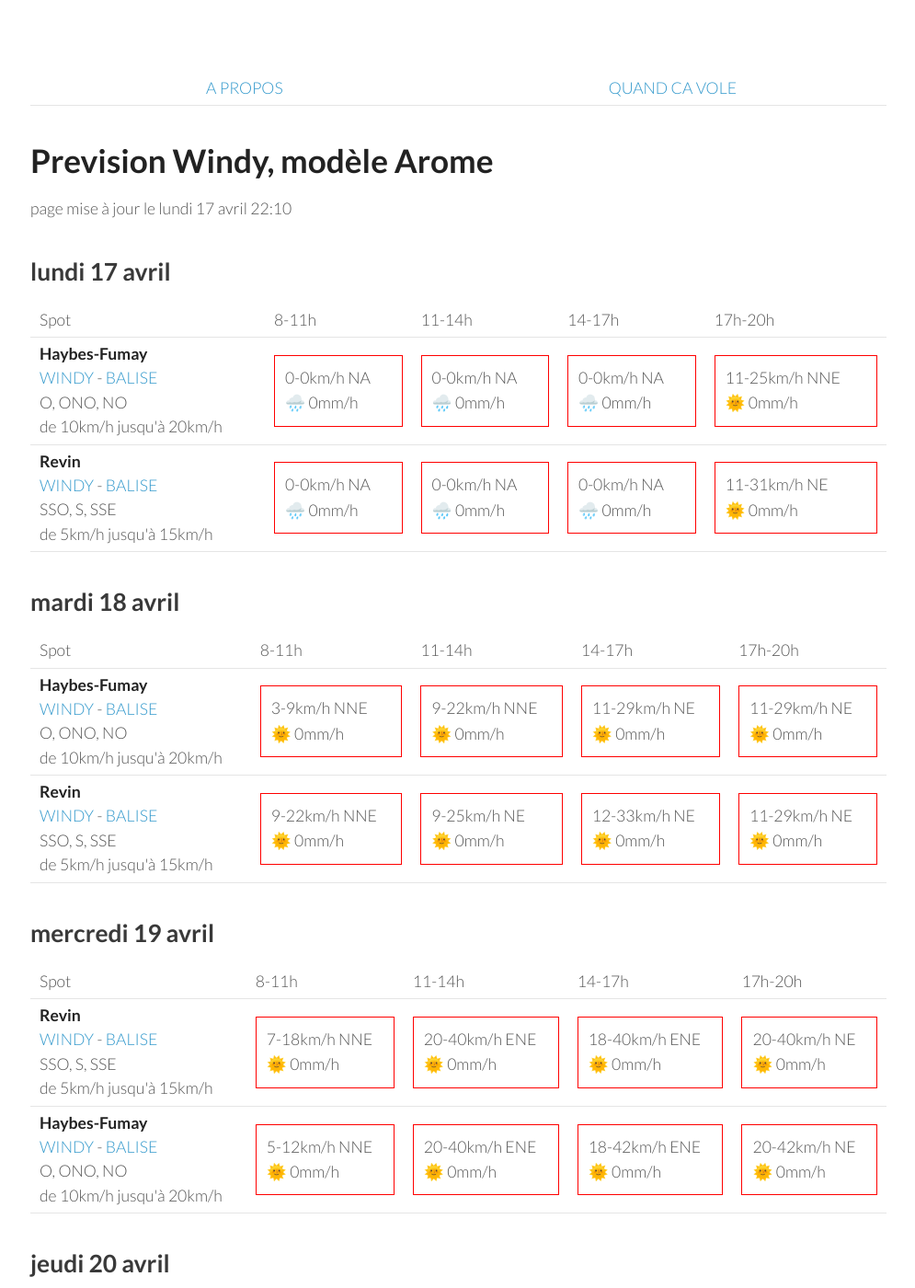
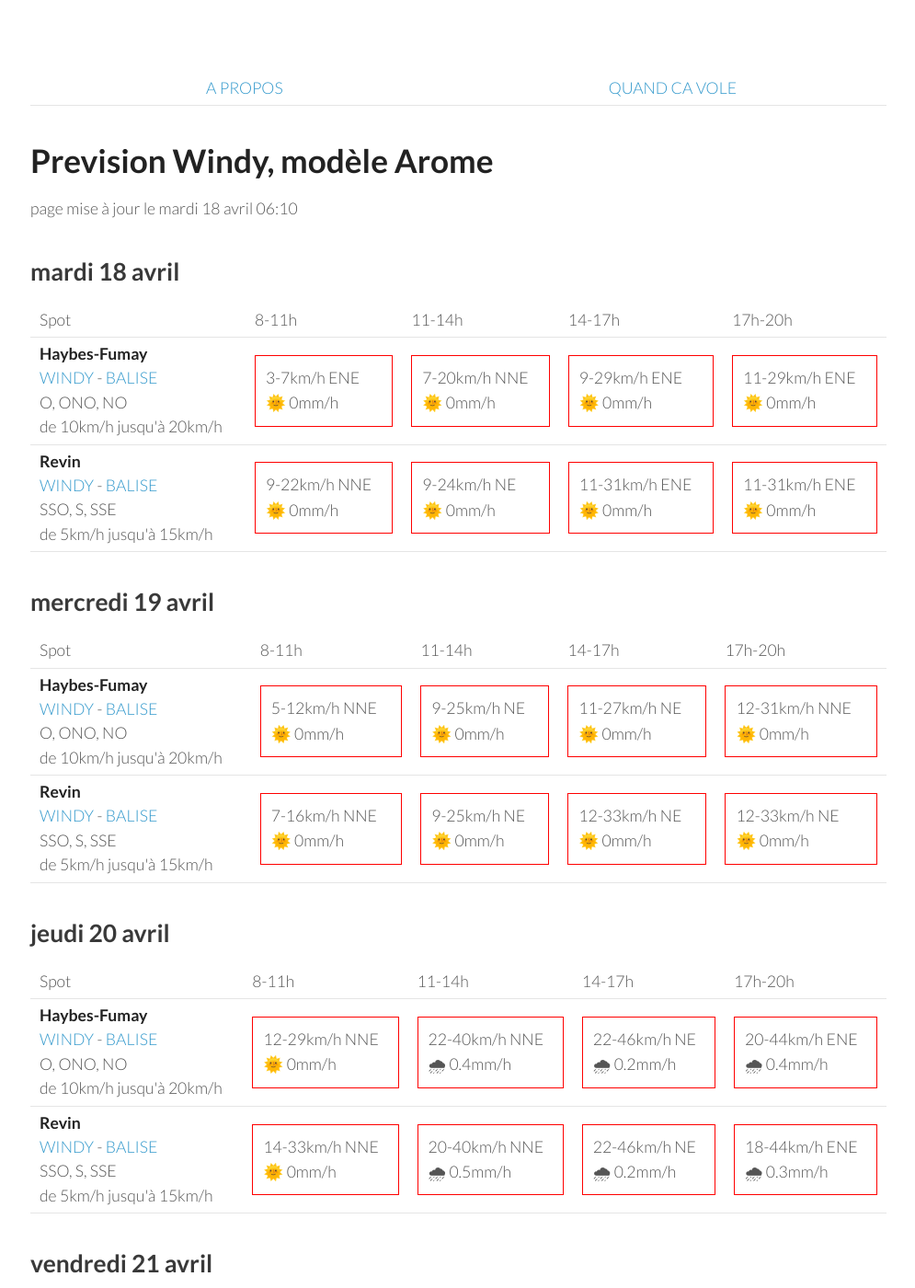
Before and after one commit to parapente-dans-le-nord/parapente-dans-le-nord.github.io, a Jekyll site: the page built from ardennes.markdown, in a window 1280 px wide and 1400 px high. Shown: the whole window at 92% size, without its empty margins (25-1020 px from the left). Built offline with Jekyll 4.4.1, drawn with Linux system fonts in a browser that asks for light colours; some of the changed text lies outside the part shown.

Commit message:
update index.markdown

```diff
--- a/ardennes.markdown
+++ b/ardennes.markdown
@@ -7,42 +7,8 @@ title:  "Tous les spots"
 {: .links}
 
 # Prevision Windy, modèle Arome
-page mise à jour le lundi 17 avril 22:10
+page mise à jour le mardi 18 avril 06:10
 
-## lundi 17 avril
-
-{::nomarkdown}
-<table>
-  <tbody>
-    <tr>
-      <td>Spot</td>
-      <td>8-11h</td>
-      <td>11-14h</td>
-      <td>14-17h</td>
-      <td>17h-20h</td>
-    </tr>
-<tr>
-        <td><strong>Haybes-Fumay</strong><br><a href="https://windy.com/49.998/4.715?49.913,4.738,10">WINDY</a> - <span class=""><a href="http://www.balisemeteo.com/balise.php?idBalise=104">BALISE</a> </span><br> <span class="vent-favorable">O, ONO, NO</span><br><span class="force-vent">de 10km/h jusqu'à 20km/h</span> </td>
-
-            <td><div class="not-flyable"><p>0-0km/h NA</p><p>🌧️ 0mm/h</p></div></td>
-            <td><div class="not-flyable"><p>0-0km/h NA</p><p>🌧️ 0mm/h</p></div></td>
-            <td><div class="not-flyable"><p>0-0km/h NA</p><p>🌧️ 0mm/h</p></div></td>
-            <td><div class="not-flyable"><p>11-25km/h NNE</p><p>🌞 0mm/h</p></div></td>
-
-    </tr>
-<tr>
-        <td><strong>Revin</strong><br><a href="https://windy.com/49.948/4.625?49.543,4.625,8">WINDY</a> - <span class=""><a href="http://www.balisemeteo.com/balise.php?idBalise=5019">BALISE</a> </span><br> <span class="vent-favorable">SSO, S, SSE</span><br><span class="force-vent">de 5km/h jusqu'à 15km/h</span> </td>
-
-            <td><div class="not-flyable"><p>0-0km/h NA</p><p>🌧️ 0mm/h</p></div></td>
-            <td><div class="not-flyable"><p>0-0km/h NA</p><p>🌧️ 0mm/h</p></div></td>
-            <td><div class="not-flyable"><p>0-0km/h NA</p><p>🌧️ 0mm/h</p></div></td>
-            <td><div class="not-flyable"><p>11-31km/h NE</p><p>🌞 0mm/h</p></div></td>
-
-    </tr>
-
-</tbody>
-</table>
-{:/}
 ## mardi 18 avril
 
 {::nomarkdown}
@@ -58,10 +24,10 @@ page mise à jour le lundi 17 avril 22:10
 <tr>
         <td><strong>Haybes-Fumay</strong><br><a href="https://windy.com/49.998/4.715?49.913,4.738,10">WINDY</a> - <span class=""><a href="http://www.balisemeteo.com/balise.php?idBalise=104">BALISE</a> </span><br> <span class="vent-favorable">O, ONO, NO</span><br><span class="force-vent">de 10km/h jusqu'à 20km/h</span> </td>
 
-            <td><div class="not-flyable"><p>3-9km/h NNE</p><p>🌞 0mm/h</p></div></td>
-            <td><div class="not-flyable"><p>9-22km/h NNE</p><p>🌞 0mm/h</p></div></td>
-            <td><div class="not-flyable"><p>11-29km/h NE</p><p>🌞 0mm/h</p></div></td>
-            <td><div class="not-flyable"><p>11-29km/h NE</p><p>🌞 0mm/h</p></div></td>
+            <td><div class="not-flyable"><p>3-7km/h ENE</p><p>🌞 0mm/h</p></div></td>
+            <td><div class="not-flyable"><p>7-20km/h NNE</p><p>🌞 0mm/h</p></div></td>
+            <td><div class="not-flyable"><p>9-29km/h ENE</p><p>🌞 0mm/h</p></div></td>
+            <td><div class="not-flyable"><p>11-29km/h ENE</p><p>🌞 0mm/h</p></div></td>
 
 
     </tr>
@@ -69,9 +35,9 @@ page mise à jour le lundi 17 avril 22:10
         <td><strong>Revin</strong><br><a href="https://windy.com/49.948/4.625?49.543,4.625,8">WINDY</a> - <span class=""><a href="http://www.balisemeteo.com/balise.php?idBalise=5019">BALISE</a> </span><br> <span class="vent-favorable">SSO, S, SSE</span><br><span class="force-vent">de 5km/h jusqu'à 15km/h</span> </td>
 
             <td><div class="not-flyable"><p>9-22km/h NNE</p><p>🌞 0mm/h</p></div></td>
-            <td><div class="not-flyable"><p>9-25km/h NE</p><p>🌞 0mm/h</p></div></td>
-            <td><div class="not-flyable"><p>12-33km/h NE</p><p>🌞 0mm/h</p></div></td>
-            <td><div class="not-flyable"><p>11-29km/h NE</p><p>🌞 0mm/h</p></div></td>
+            <td><div class="not-flyable"><p>9-24km/h NE</p><p>🌞 0mm/h</p></div></td>
+            <td><div class="not-flyable"><p>11-31km/h ENE</p><p>🌞 0mm/h</p></div></td>
+            <td><div class="not-flyable"><p>11-31km/h ENE</p><p>🌞 0mm/h</p></div></td>
 
 
     </tr>
@@ -92,22 +58,22 @@ page mise à jour le lundi 17 avril 22:10
       <td>17h-20h</td>
     </tr>
 <tr>
-        <td><strong>Revin</strong><br><a href="https://windy.com/49.948/4.625?49.543,4.625,8">WINDY</a> - <span class=""><a href="http://www.balisemeteo.com/balise.php?idBalise=5019">BALISE</a> </span><br> <span class="vent-favorable">SSO, S, SSE</span><br><span class="force-vent">de 5km/h jusqu'à 15km/h</span> </td>
+        <td><strong>Haybes-Fumay</strong><br><a href="https://windy.com/49.998/4.715?49.913,4.738,10">WINDY</a> - <span class=""><a href="http://www.balisemeteo.com/balise.php?idBalise=104">BALISE</a> </span><br> <span class="vent-favorable">O, ONO, NO</span><br><span class="force-vent">de 10km/h jusqu'à 20km/h</span> </td>
 
-            <td><div class="not-flyable"><p>7-18km/h NNE</p><p>🌞 0mm/h</p></div></td>
-            <td><div class="not-flyable"><p>20-40km/h ENE</p><p>🌞 0mm/h</p></div></td>
-            <td><div class="not-flyable"><p>18-40km/h ENE</p><p>🌞 0mm/h</p></div></td>
-            <td><div class="not-flyable"><p>20-40km/h NE</p><p>🌞 0mm/h</p></div></td>
+            <td><div class="not-flyable"><p>5-12km/h NNE</p><p>🌞 0mm/h</p></div></td>
+            <td><div class="not-flyable"><p>9-25km/h NE</p><p>🌞 0mm/h</p></div></td>
+            <td><div class="not-flyable"><p>11-27km/h NE</p><p>🌞 0mm/h</p></div></td>
+            <td><div class="not-flyable"><p>12-31km/h NNE</p><p>🌞 0mm/h</p></div></td>
 
 
     </tr>
 <tr>
-        <td><strong>Haybes-Fumay</strong><br><a href="https://windy.com/49.998/4.715?49.913,4.738,10">WINDY</a> - <span class=""><a href="http://www.balisemeteo.com/balise.php?idBalise=104">BALISE</a> </span><br> <span class="vent-favorable">O, ONO, NO</span><br><span class="force-vent">de 10km/h jusqu'à 20km/h</span> </td>
+        <td><strong>Revin</strong><br><a href="https://windy.com/49.948/4.625?49.543,4.625,8">WINDY</a> - <span class=""><a href="http://www.balisemeteo.com/balise.php?idBalise=5019">BALISE</a> </span><br> <span class="vent-favorable">SSO, S, SSE</span><br><span class="force-vent">de 5km/h jusqu'à 15km/h</span> </td>
 
-            <td><div class="not-flyable"><p>5-12km/h NNE</p><p>🌞 0mm/h</p></div></td>
-            <td><div class="not-flyable"><p>20-40km/h ENE</p><p>🌞 0mm/h</p></div></td>
-            <td><div class="not-flyable"><p>18-42km/h ENE</p><p>🌞 0mm/h</p></div></td>
-            <td><div class="not-flyable"><p>20-42km/h NE</p><p>🌞 0mm/h</p></div></td>
+            <td><div class="not-flyable"><p>7-16km/h NNE</p><p>🌞 0mm/h</p></div></td>
+            <td><div class="not-flyable"><p>9-25km/h NE</p><p>🌞 0mm/h</p></div></td>
+            <td><div class="not-flyable"><p>12-33km/h NE</p><p>🌞 0mm/h</p></div></td>
+            <td><div class="not-flyable"><p>12-33km/h NE</p><p>🌞 0mm/h</p></div></td>
 
 
     </tr>
@@ -131,19 +97,19 @@ page mise à jour le lundi 17 avril 22:10
         <td><strong>Haybes-Fumay</strong><br><a href="https://windy.com/49.998/4.715?49.913,4.738,10">WINDY</a> - <span class=""><a href="http://www.balisemeteo.com/balise.php?idBalise=104">BALISE</a> </span><br> <span class="vent-favorable">O, ONO, NO</span><br><span class="force-vent">de 10km/h jusqu'à 20km/h</span> </td>
 
             <td><div class="not-flyable"><p>12-29km/h NNE</p><p>🌞 0mm/h</p></div></td>
-            <td><div class="not-flyable"><p>18-38km/h NNE</p><p>🌞 0mm/h</p></div></td>
-            <td><div class="not-flyable"><p>20-46km/h NE</p><p>🌧 0.2mm/h</p></div></td>
-            <td><div class="not-flyable"><p>14-38km/h NE</p><p>🌧 0.3mm/h</p></div></td>
+            <td><div class="not-flyable"><p>22-40km/h NNE</p><p>🌧 0.4mm/h</p></div></td>
+            <td><div class="not-flyable"><p>22-46km/h NE</p><p>🌧 0.2mm/h</p></div></td>
+            <td><div class="not-flyable"><p>20-44km/h ENE</p><p>🌧 0.4mm/h</p></div></td>
 
 
     </tr>
 <tr>
         <td><strong>Revin</strong><br><a href="https://windy.com/49.948/4.625?49.543,4.625,8">WINDY</a> - <span class=""><a href="http://www.balisemeteo.com/balise.php?idBalise=5019">BALISE</a> </span><br> <span class="vent-favorable">SSO, S, SSE</span><br><span class="force-vent">de 5km/h jusqu'à 15km/h</span> </td>
 
-            <td><div class="not-flyable"><p>14-31km/h NNE</p><p>🌞 0mm/h</p></div></td>
-            <td><div class="not-flyable"><p>18-38km/h NNE</p><p>🌞 0mm/h</p></div></td>
-            <td><div class="not-flyable"><p>20-46km/h NE</p><p>🌧 0.2mm/h</p></div></td>
-            <td><div class="not-flyable"><p>14-38km/h NE</p><p>🌧 0.3mm/h</p></div></td>
+            <td><div class="not-flyable"><p>14-33km/h NNE</p><p>🌞 0mm/h</p></div></td>
+            <td><div class="not-flyable"><p>20-40km/h NNE</p><p>🌧 0.5mm/h</p></div></td>
+            <td><div class="not-flyable"><p>22-46km/h NE</p><p>🌧 0.2mm/h</p></div></td>
+            <td><div class="not-flyable"><p>18-44km/h ENE</p><p>🌧 0.3mm/h</p></div></td>
 
 
     </tr>
@@ -164,22 +130,22 @@ page mise à jour le lundi 17 avril 22:10
       <td>17h-20h</td>
     </tr>
 <tr>
-        <td><strong>Revin</strong><br><a href="https://windy.com/49.948/4.625?49.543,4.625,8">WINDY</a> - <span class=""><a href="http://www.balisemeteo.com/balise.php?idBalise=5019">BALISE</a> </span><br> <span class="vent-favorable">SSO, S, SSE</span><br><span class="force-vent">de 5km/h jusqu'à 15km/h</span> </td>
+        <td><strong>Haybes-Fumay</strong><br><a href="https://windy.com/49.998/4.715?49.913,4.738,10">WINDY</a> - <span class=""><a href="http://www.balisemeteo.com/balise.php?idBalise=104">BALISE</a> </span><br> <span class="vent-favorable">O, ONO, NO</span><br><span class="force-vent">de 10km/h jusqu'à 20km/h</span> </td>
 
-            <td><div class="not-flyable"><p>9-18km/h E</p><p>🌧 1.6mm/h</p></div></td>
-            <td><div class="not-flyable"><p>14-33km/h SE</p><p>🌧 0.2mm/h</p></div></td>
-            <td><div class="not-flyable"><p>18-37km/h SE</p><p>🌧 0.3mm/h</p></div></td>
-            <td><div class="not-flyable"><p>16-37km/h SE</p><p>🌞 0mm/h</p></div></td>
+            <td><div class="not-flyable"><p>9-18km/h E</p><p>🌞 0mm/h</p></div></td>
+            <td><div class="not-flyable"><p>16-33km/h SE</p><p>🌞 0mm/h</p></div></td>
+            <td><div class="not-flyable"><p>18-37km/h SE</p><p>🌧 0.5mm/h</p></div></td>
+            <td><div class="not-flyable"><p>16-37km/h SSE</p><p>🌞 0mm/h</p></div></td>
 
 
     </tr>
 <tr>
-        <td><strong>Haybes-Fumay</strong><br><a href="https://windy.com/49.998/4.715?49.913,4.738,10">WINDY</a> - <span class=""><a href="http://www.balisemeteo.com/balise.php?idBalise=104">BALISE</a> </span><br> <span class="vent-favorable">O, ONO, NO</span><br><span class="force-vent">de 10km/h jusqu'à 20km/h</span> </td>
+        <td><strong>Revin</strong><br><a href="https://windy.com/49.948/4.625?49.543,4.625,8">WINDY</a> - <span class=""><a href="http://www.balisemeteo.com/balise.php?idBalise=5019">BALISE</a> </span><br> <span class="vent-favorable">SSO, S, SSE</span><br><span class="force-vent">de 5km/h jusqu'à 15km/h</span> </td>
 
-            <td><div class="not-flyable"><p>9-16km/h E</p><p>🌧 2mm/h</p></div></td>
-            <td><div class="not-flyable"><p>14-33km/h SE</p><p>🌧 0.5mm/h</p></div></td>
-            <td><div class="not-flyable"><p>18-37km/h SE</p><p>🌧 0.5mm/h</p></div></td>
-            <td><div class="not-flyable"><p>16-37km/h SSE</p><p>🌞 0mm/h</p></div></td>
+            <td><div class="not-flyable"><p>9-16km/h E</p><p>🌞 0mm/h</p></div></td>
+            <td><div class="not-flyable"><p>16-33km/h SE</p><p>🌧 0.2mm/h</p></div></td>
+            <td><div class="not-flyable"><p>18-37km/h SE</p><p>🌧 0.3mm/h</p></div></td>
+            <td><div class="not-flyable"><p>16-37km/h SE</p><p>🌞 0mm/h</p></div></td>
 
 
     </tr>
```
